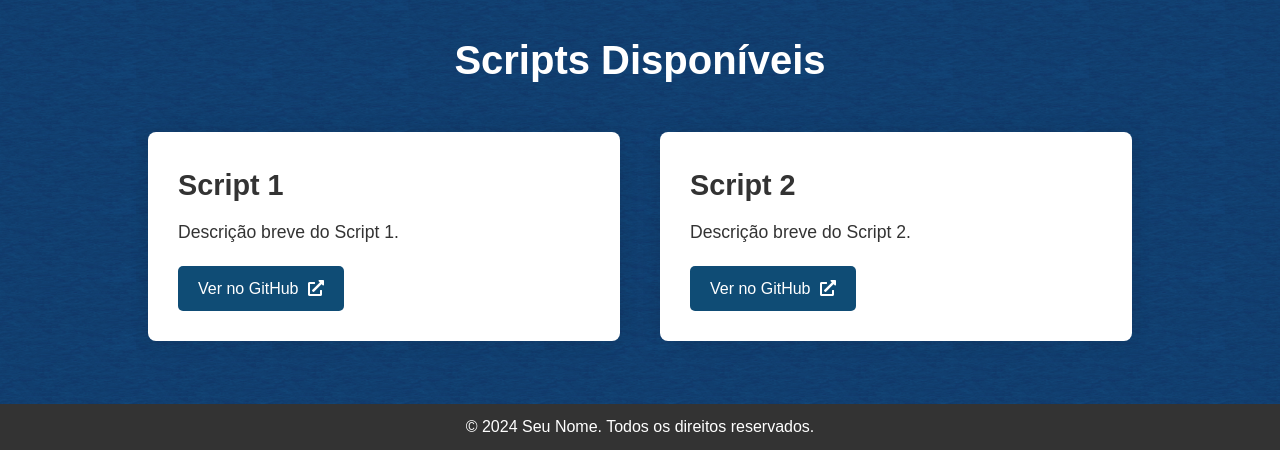
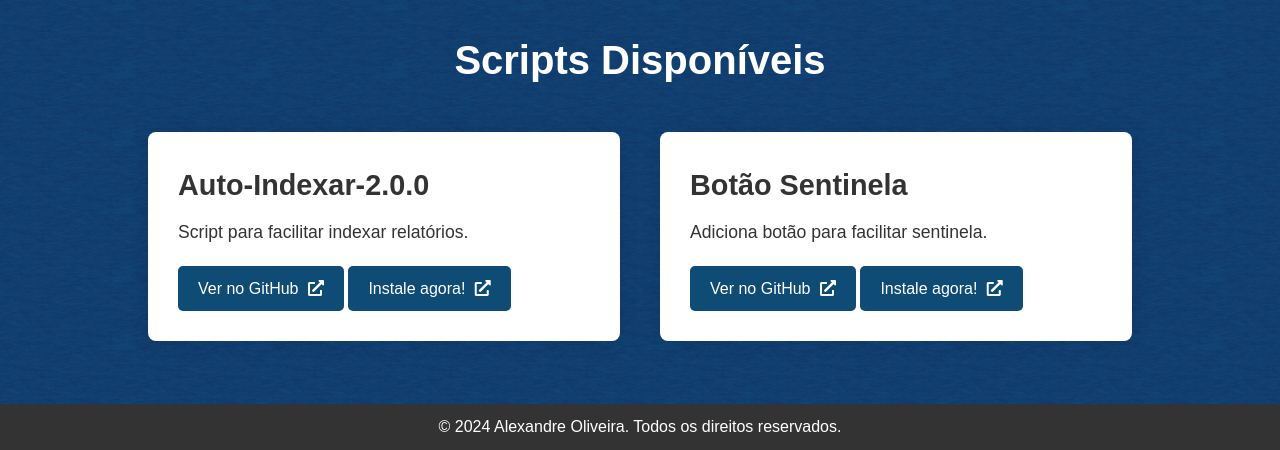
Before and after one commit to Alexandre458/grepolis-scripts-intro, a plain HTML site: page index.html in a window 1280 px wide. Shown: the part 350-800 px from the top of the page. Drawn offline with Linux system fonts and the light colour scheme.

Commit message:
Update index.html

```diff
--- a/index.html
+++ b/index.html
@@ -21,16 +21,18 @@
                 <h2>Scripts Disponíveis</h2>
                 <div class="scripts-list">
                     <div class="script-card">
-                        <h3>Script 1</h3>
-                        <p>Descrição breve do Script 1.</p>
-                        <a href="https://github.com/seu-usuario/script-1" class="btn" target="_blank">Ver no GitHub <i class="fas fa-external-link-alt"></i></a>
+                        <h3>Auto-Indexar-2.0.0</h3>
+                        <p>Script para facilitar indexar relatórios.</p>
+                        <a href="https://github.com/Alexandre458/Codigos_Grepolis_BR/blob/main/Conclu%C3%ADdos/GrepoData%20Auto-Indexar-2.0.0.user.js" class="btn" target="_blank">Ver no GitHub <i class="fas fa-external-link-alt"></i></a>
+                        <a href="https://github.com/seu-usuario/script-2" class="btn" target="_blank">Instale agora! <i class="fas fa-external-link-alt"></i></a>
                     </div>
                     <div class="script-card">
-                        <h3>Script 2</h3>
-                        <p>Descrição breve do Script 2.</p>
-                        <a href="https://github.com/seu-usuario/script-2" class="btn" target="_blank">Ver no GitHub <i class="fas fa-external-link-alt"></i></a>
+                        <h3>Botão Sentinela</h3>
+                        <p>Adiciona botão para facilitar sentinela.</p>
+                        <a href="https://github.com/Alexandre458/Codigos_Grepolis_BR/blob/main/Conclu%C3%ADdos/Grepo_Apoio-Botao_Sentinela-1.0.0.user.js" class="btn" target="_blank">Ver no GitHub <i class="fas fa-external-link-alt"></i></a>
+                        <a href="https://github.com/seu-usuario/script-2" class="btn" target="_blank">Instale agora! <i class="fas fa-external-link-alt"></i></a>
                     </div>
-                    <!-- Adicione mais scripts conforme necessário -->
+                    <!-- mais aqui!! -->
                 </div>
             </div>
         </section>
@@ -38,7 +40,7 @@
 
     <footer>
         <div class="container">
-            <p>&copy; 2024 Seu Nome. Todos os direitos reservados.</p>
+            <p>&copy; 2024 Alexandre Oliveira. Todos os direitos reservados.</p>
         </div>
     </footer>
 </body>
```
